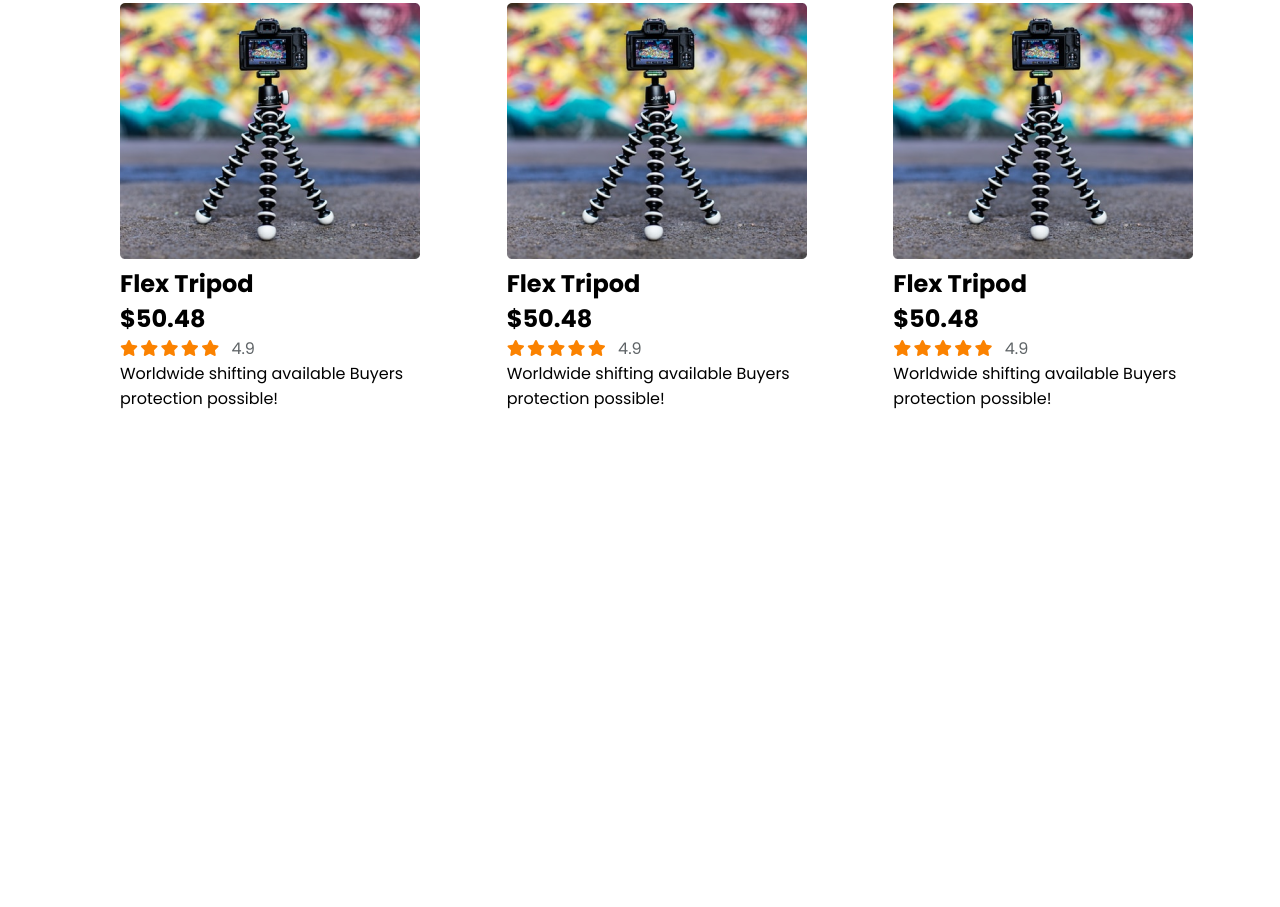
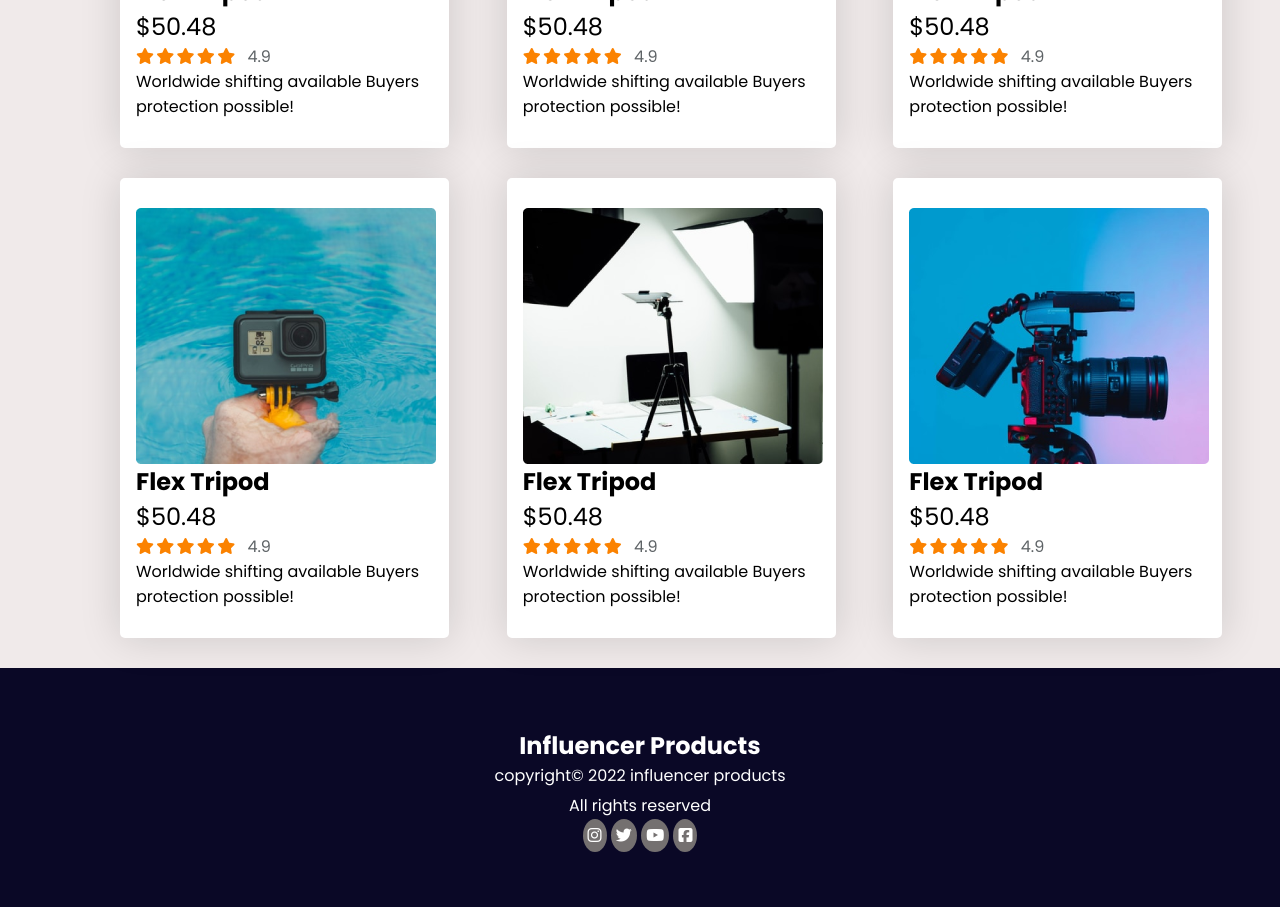
Before and after one commit to moshiur25524/Influencer-gear, a plain HTML site: page index.html in a window 1280 px wide. Shown: the part 1784-2691 px from the top of the page. Before the commit the page ends 2263 px from the top, so only its background shows below. Drawn offline with Linux system fonts and the light colour scheme.

Commit message:
simple-design

```diff
--- a/index.html
+++ b/index.html
@@ -6,6 +6,7 @@
     <meta http-equiv="X-UA-Compatible" content="IE=edge">
     <meta name="viewport" content="width=device-width, initial-scale=1.0">
     <title>Influencer Gear</title>
+    <script src="https://kit.fontawesome.com/8c009c53a1.js" crossorigin="anonymous"></script>
     <script src="https://kit.fontawesome.com/8c009c53a1.js" crossorigin="anonymous"></script>
     <link rel="stylesheet" href="style.css">
 </head>
@@ -19,8 +20,9 @@
             <div class="banner">
                 <div class="left-banner">
                     <h1>Start your journey as influencer</h1>
-                    <p>Lorem ipsum dolor sit amet consectetur adipisicing elit. Voluptates aliquid, a perferendis labore
-                        laudantium consequatur quaerat qui corporis eius rem!</p>
+                    <p>A good business plan guides you through each stage of starting and managing your business. You’ll
+                        use your business plan as a roadmap for how to structure, run, and grow your new business. It’s
+                        a way to think through the key elements of your business.</p>
                     <button class="button-style">Prebook Now <i class="fas fa-arrow-right"></i></button>
                 </div>
                 <div class="right-banner">
@@ -48,7 +50,7 @@
                     <p>Worldwide shifting available Buyers protection possible!</p>
                 </div>
                 <div class="collection">
-                    <img src="images/tripod.png" alt="">
+                    <img src="images/airpod.png" alt="">
                     <h1>Flex Tripod</h1>
                     <h2>$50.48</h2>
                     <div>
@@ -62,7 +64,7 @@
                     <p>Worldwide shifting available Buyers protection possible!</p>
                 </div>
                 <div class="collection">
-                    <img src="images/tripod.png" alt="">
+                    <img src="images/drone.png" alt="">
                     <h1>Flex Tripod</h1>
                     <h2>$50.48</h2>
                     <div>
@@ -76,7 +78,7 @@
                     <p>Worldwide shifting available Buyers protection possible!</p>
                 </div>
                 <div class="collection">
-                    <img src="images/tripod.png" alt="">
+                    <img src="images/lights.png" alt="">
                     <h1>Flex Tripod</h1>
                     <h2>$50.48</h2>
                     <div>
@@ -90,7 +92,7 @@
                     <p>Worldwide shifting available Buyers protection possible!</p>
                 </div>
                 <div class="collection">
-                    <img src="images/tripod.png" alt="">
+                    <img src="images/mic.png" alt="">
                     <h1>Flex Tripod</h1>
                     <h2>$50.48</h2>
                     <div>
@@ -104,7 +106,7 @@
                     <p>Worldwide shifting available Buyers protection possible!</p>
                 </div>
                 <div class="collection">
-                    <img src="images/tripod.png" alt="">
+                    <img src="images/single-light.png" alt="">
                     <h1>Flex Tripod</h1>
                     <h2>$50.48</h2>
                     <div>
@@ -118,7 +120,7 @@
                     <p>Worldwide shifting available Buyers protection possible!</p>
                 </div>
                 <div class="collection">
-                    <img src="images/tripod.png" alt="">
+                    <img src="images/action.png" alt="">
                     <h1>Flex Tripod</h1>
                     <h2>$50.48</h2>
                     <div>
@@ -132,7 +134,7 @@
                     <p>Worldwide shifting available Buyers protection possible!</p>
                 </div>
                 <div class="collection">
-                    <img src="images/tripod.png" alt="">
+                    <img src="images/setup.png" alt="">
                     <h1>Flex Tripod</h1>
                     <h2>$50.48</h2>
                     <div>
@@ -146,7 +148,7 @@
                     <p>Worldwide shifting available Buyers protection possible!</p>
                 </div>
                 <div class="collection">
-                    <img src="images/tripod.png" alt="">
+                    <img src="images/camera.png" alt="">
                     <h1>Flex Tripod</h1>
                     <h2>$50.48</h2>
                     <div>
@@ -162,6 +164,19 @@
             </div>
         </section>
     </main>
+    <footer>
+        <div class="footer-design">
+            <h2>Influencer Products</h2>
+            <P>copyright&copy; 2022 influencer products</P>
+            <P>All rights reserved</P>
+            <div>
+                <a class="logo-style" href="https:instragram.com"><i class="fab fa-instagram"></i></a>
+                <a class="logo-style" href="https:twitter.com"><i class="fab fa-twitter"></i></a>
+                <a class="logo-style" href="https:youtube.com"><i class="fab fa-youtube"></i></a>
+                <a class="logo-style" href="https:facebook.com"><i class="fab fa-facebook-square"></i></a>
+            </div>
+        </div>
+    </footer>
 </body>
 
 </html>
--- a/style.css
+++ b/style.css
@@ -4,15 +4,39 @@
     padding: 0;
     box-sizing: border-box;
 }
+/*-----------------
+    Body Style
+---------- ------ */
+
 body {
     font-family: 'Poppins', sans-serif;
-    background-color: #FFFFFF;;
+    background-color: #f0eaea;;
 }
+ /*-------------------------
+    Extra part Style
+ --------- -------------- */
 .container{
     margin-left: 120px;
 }
+.button-style {
+    outline: 0;
+    border: 0;
+    padding: 10px 20px;
+    color: white;
+    font-weight: 800;
+    background-color:#E02C6D;
+    border-radius: 15px;
+    cursor: pointer;
+}
+
+ /* -------------------
+     Header style
+ -------------------  */
 header {
     height: 100vh;
+}
+nav h1 {
+    margin-top: 87px;
 }
 .banner {
     display: grid;
@@ -20,8 +44,20 @@ header {
     align-items: center;
     justify-content: center;
 }
+.left-banner h1{
+    font-size: 60px;
+}
+.left-banner p {
+    margin: 10px 0;
+    line-height: 1.5;
+}
+
+            /* --------------------
+                Main part style
+             ----------------------*/
 .products>h1 {
     text-align: center;
+    margin: 30px;
 }
 .fa-star {
     width: 16px;
@@ -39,6 +75,42 @@ header {
 }
 .collection {
     width: 329px;
-    height: 476px;
+    height: 460px;
     background-color: white;
+    margin-bottom: 30px;
+    padding-left: 16px;
+    display: flex;
+    flex-direction: column;
+    justify-content: center;
+    box-shadow: 0px 0px 40px rgba(0, 0, 0, 0.15);
+    border-radius: 5px;
 }
+.collection img {
+    width: 300px;
+    height: 256px;
+}
+.collection h2 {
+    font-weight: 400;
+}
+footer {
+    display: flex;
+    flex-direction: column;
+    height: 239px;
+    background-color: #0A0826;
+    justify-content: center;
+}
+.footer-design {
+    text-align: center;
+    color: white;
+    align-items: center;
+}
+.footer-design p{
+    padding-bottom: 5px;
+}
+.logo-style {
+    color: white;
+    background-color: rgb(116, 112, 112);
+    padding: 5px;
+    border-radius: 50%;
+    align-items: center;
+}
```
